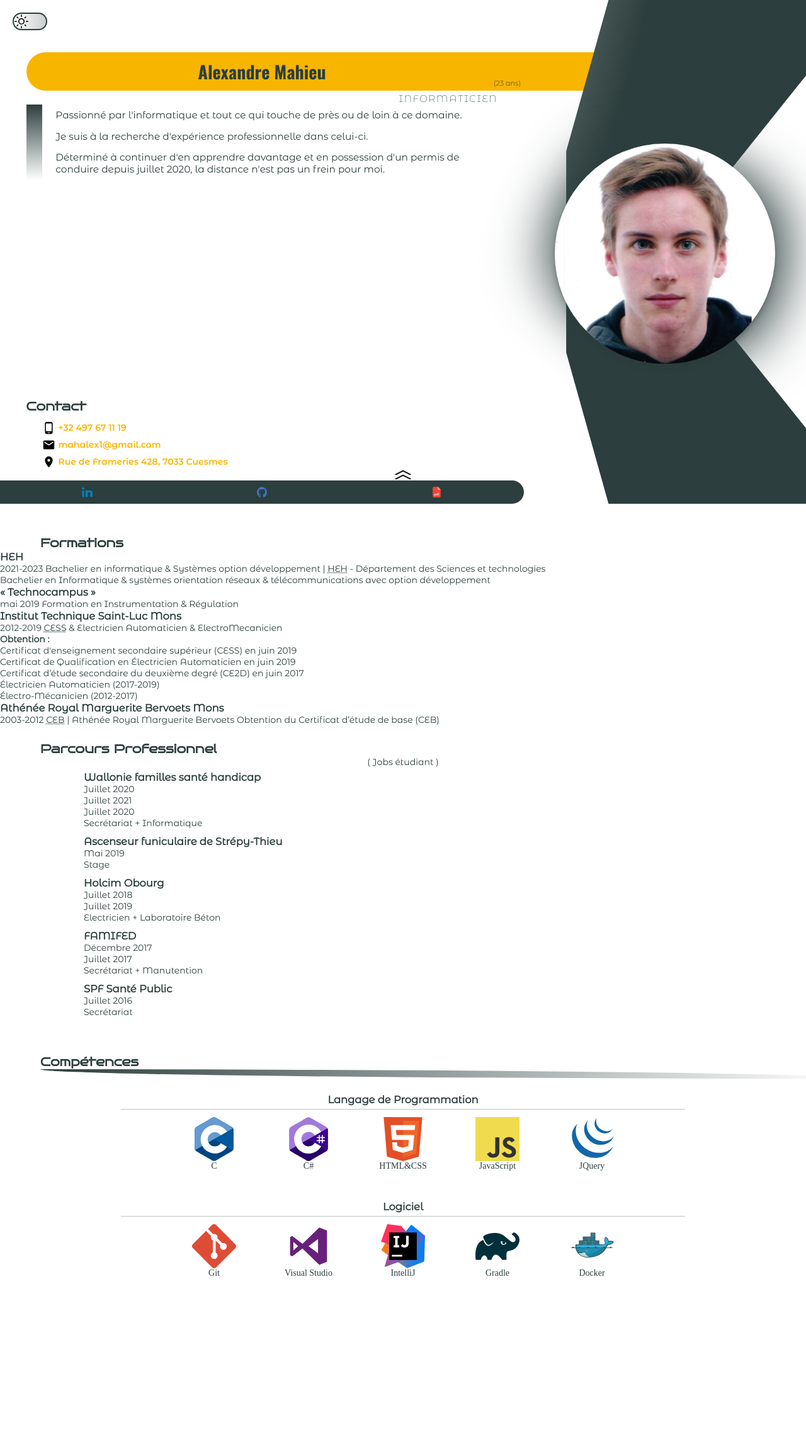
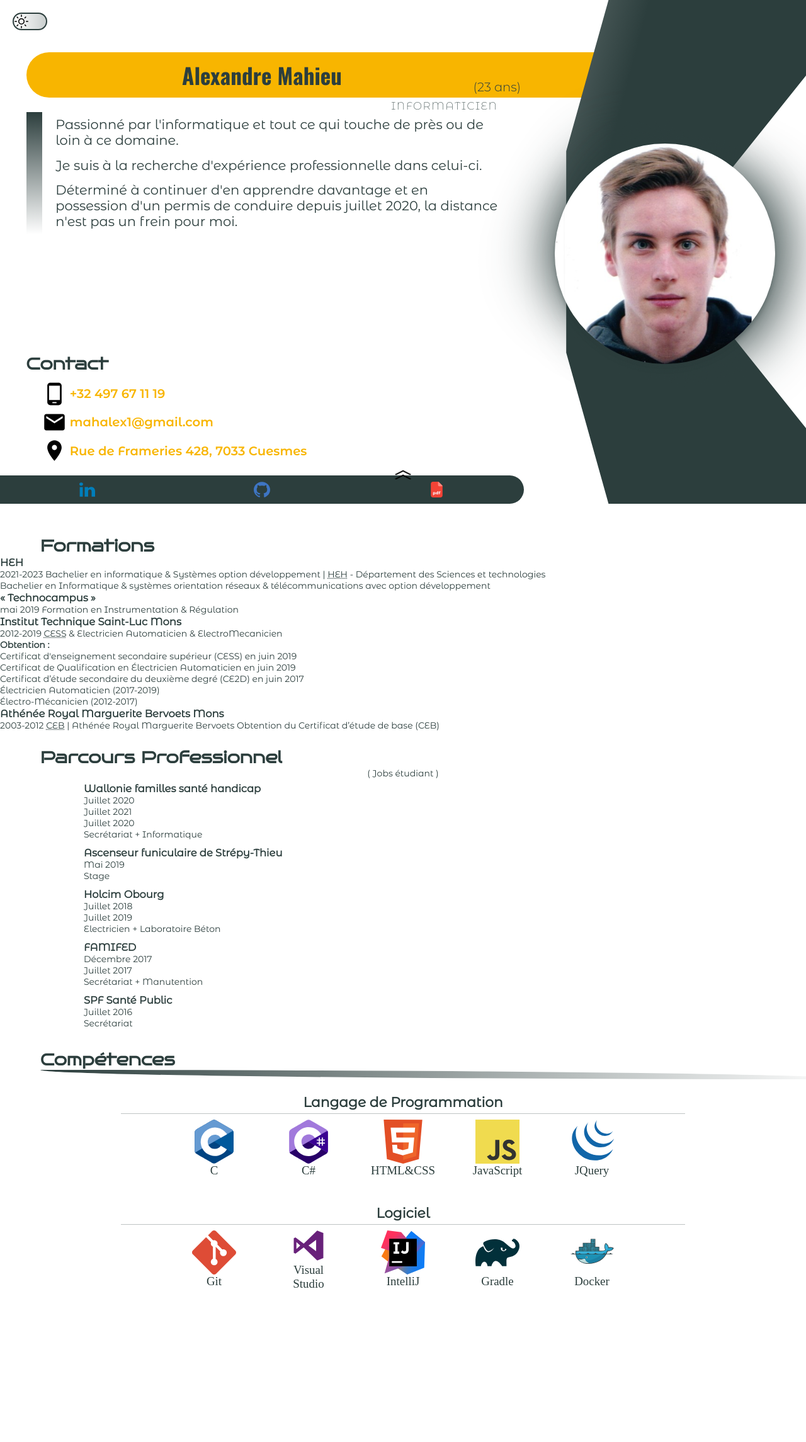
Before and after one commit to M-A-github/M-A-github.github.io, a PHP site: page / in a window 1280 px wide. Shown: the top 2290 px of the page at 63% size. Before the commit the page ends 2026 px from the top, so only its background shows below. Run offline with PHP 8.4, Linux system fonts and the light colour scheme; some web fonts are replaced.

Commit message:
Zone 1, 3 fini

```diff
--- a/styles/style.css
+++ b/styles/style.css
@@ -256,6 +256,7 @@ address {
 	flex-direction: row;
 }
 #title h1 {
+	z-index: 2;
 	padding: 2px 0;
 	flex: 1;
 	text-transform: none;
@@ -265,6 +266,7 @@ address {
 	animation: titleAnim 1.75s ease;
 }
 #age {
+	z-index: 2;
 	position: absolute;
 	right: 5px;
 	bottom: 5px;
@@ -291,7 +293,7 @@ address {
 	height: 100%;
 	background-color: var(--color3);
 	animation: backTitleAnim 1s ease;
-	z-index: -1;
+	z-index: 1;
 }
 #backTitle::before {
 	content: " ";
@@ -588,6 +590,7 @@ address {
 	margin: 1% 15% 5px 15%;
 	padding-bottom: 5px;
 	text-align: center;
+	font-size: 1.25em;
 	border-bottom: 1px solid rgba(var(--special2), 0.3);
 	animation: subTitleAnim 1s ease;
 }
@@ -649,7 +652,7 @@ address {
 	vertical-align: middle;
 }
 .smallCard span {
-	font-size: 1em;
+	font-size: 1.1em;
 	font-family: "SpecialFont";
 	text-align: center;
 }
@@ -683,7 +686,7 @@ address {
 	margin-left: 5%;
 	padding: 2px 10px 2px 0;
 	width: 75px;
-	font-size: 1.2em;
+	font-size: 1.1em;
 	animation: waitTogetherAnim 1.25s ease, titleLangAnim 1.5s 1.25s ease;
 }
 .progress-bar {
@@ -801,7 +804,7 @@ address {
 	width: 100%;
 	padding: 5px 5px;
 	border-top: 1px solid var(--color1);
-	font-size: 1em;
+	font-size: 1.1em;
 	font-family: "SpecialFont";
 	text-align: center;
 	background-color: var(--color2);
@@ -954,7 +957,91 @@ address {
 @media screen and (min-width: 765px) {
 	/* ~~~~~~~~~~ Général ~~~~~~~~~~ */
 	h2 {
-		font-size: 1.35em;
+		font-size: 1.55em;
+	}
+	/* ~~~~~~~~~~ Zone1 - Photo de profil ~~~~~~~~~~ */
+	#photoProfil {
+		margin: initial;
+		height: 200px;
+	}
+	/* ~~~~~~~~~~ Zone1 - Titre ~~~~~~~~~~ */
+	#age {
+		font-size: 1.2em;
+	}
+	#subTitle {
+		font-size: 1.1em;
+	}
+	#about span {
+		font-size: 1.2em;
+	}
+	.zoneCopy {
+		font-size: 1.2em;
+	}
+	.zoneCopy sup img {
+		width: 1.1rem;
+	}
+	.zoneCopy .iconContact:hover ~ .copyIcon img, .zoneCopy .copyIcon:hover img {
+		width: 1.3rem;
+	}
+	.zoneCopy .iconContact:active ~ .copyIcon img, .zoneCopy .iconContact:focus ~ .copyIcon img, .zoneCopy .copyIcon:active img, .zoneCopy .copyIcon:focus img {
+		width: 0.9rem;
+	}
+	.iconContact {
+		width: 2.2rem;
+	}
+	.iconImg {
+		height: 1.4em;
+	}
+	/* ~~~~~~~~~~ Zone 3 - Titre ~~~~~~~~~~ */
+	#zone3 h2::before {
+		height: 15px;
+	}
+	#zone3 h3 {
+		font-size: 1.45em;
+	}
+	.titleLang {
+		font-size: 1.2em;
+	}
+	.smallCard span {
+		font-size: 1.2em;
+	}
+	/* ~~~~~~~~~~ Zone 3 - Card ~~~~~~~~~~ */
+	.mCard {
+		margin: 25px 8px 8px 8px;
+		width: 150px;
+		height: 175px;
+	}
+	.mCard span {
+		font-size: 1.2em;
+	}
+	#mCard1 {
+		animation: mCard1Anim 2s ease;
+	}
+	#mCard4 {
+		animation: mCard4Anim 2s ease;
+	}
+	@keyframes mCard1Anim {
+		from {
+			transform: translateX(-200%);
+		}
+	}
+	@keyframes mCard4Anim {
+		from {
+			transform: translateX(200%);
+		}
+	}
+	@keyframes mCardAnim {
+		from {
+			transform: translateY(200%);
+		}
+	}
+}
+
+/* ========================== Version Ordinateur ========================= */
+@media screen and (min-width: 1024px) {
+	/* ~~~~~~~~~~ Général ~~~~~~~~~~ */
+	h2 {
+		font-size: 1.85em;
 	}
 	/* ~~~~~~~~~~ Zone 1 ~~~~~~~~~~ */
 	#zone1 {
@@ -964,13 +1051,12 @@ address {
 	}
 	/* ~~~~~~~~~~ Zone1 - Photo de profil ~~~~~~~~~~ */
 	#zonePhotoProfil {
-		width: 26%;
+		width: 30%;
 	}
 	#photoProfilBackground {
 		clip-path: polygon(30% 0, 15% 30%, 15% 70%, 30% 100%, 100% 100%, 100% 85%, 50% 50%, 100% 15%, 100% 0);
 	}
 	#photoProfil {
-		margin: initial;
 		height: 250px;
 	}
 	@keyframes backProfilAnim {
@@ -995,6 +1081,34 @@ address {
 	}
 	#title h1 {
 		padding: 10px 20px;
+		font-size: 2.5em;
+	}
+	#age {
+		font-size: 1.4em;
+	}
+	#subTitle {
+		font-size: 1.2em;
+	}
+	#about span {
+		font-size: 1.5em;
+	}
+	.zoneCopy {
+		font-size: 1.4em;
+	}
+	.zoneCopy sup img {
+		width: 1.3rem;
+	}
+	.zoneCopy .iconContact:hover ~ .copyIcon img, .zoneCopy .copyIcon:hover img {
+		width: 1.5rem;
+	}
+	.zoneCopy .iconContact:active ~ .copyIcon img, .zoneCopy .iconContact:focus ~ .copyIcon img, .zoneCopy .copyIcon:active img, .zoneCopy .copyIcon:focus img {
+		width: 1.1rem;
+	}
+	.iconContact {
+		width: 2.8rem;
+	}
+	.iconImg {
+		height: 1.8em;
 	}
 	#backTitle {
 		width: calc(100vw - 20%);
@@ -1040,47 +1154,19 @@ address {
 		border-radius: 0 50px 50px 0;
 	}
 	/* ~~~~~~~~~~ Zone 3 - Titre ~~~~~~~~~~ */
-	#zone3 h2::before {
-		height: 15px;
+	#zone3 h3 {
+		font-size: 1.55em;
+	}
+	.titleLang {
+		width: 100px;
+		font-size: 1.35em;
+	}
+	.smallCard span {
+		font-size: 1.35em;
 	}
 	/* ~~~~~~~~~~ Zone 3 - Card ~~~~~~~~~~ */
-	.mCard {
-		margin: 25px 8px 8px 8px;
-		width: 150px;
-		height: 175px;
-	}
-	/* ~~~~~~~~~~ Zone 3 - Card ~~~~~~~~~~ */
-	#mCard1 {
-		animation: mCard1Anim 2s ease;
-	}
-	#mCard4 {
-		animation: mCard4Anim 2s ease;
-	}
-	@keyframes mCard1Anim {
-		from {
-			transform: translateX(-200%);
-		}
-	}
-	@keyframes mCard4Anim {
-		from {
-			transform: translateX(200%);
-		}
-	}
-	@keyframes mCardAnim {
-		from {
-			transform: translateY(200%);
-		}
-	}
-}
-
-/* ========================== Version Ordinateur ========================= */
-@media screen and (min-width: 1024px) {
-	/* ~~~~~~~~~~ Zone1 - Photo de profil ~~~~~~~~~~ */
-	#zonePhotoProfil {
-		width: 30%;
-	}
-	#photoProfil {
-		height: 300px;
+	.mCard span {
+		font-size: 1.35em;
 	}
 }
 
--- a/styles/stylePrint.css
+++ b/styles/stylePrint.css
@@ -5,7 +5,6 @@
 	* {
 		margin: 0 !important;
 		padding: 0 !important;
-		z-index: 0 !important;
 		animation: none !important;
 		transition: 0s !important;
 		visibility: visible !important;
@@ -15,9 +14,6 @@
 	.zone {
 		width: initial !important;
 		min-height: initial !important;
-	}
-	#zonePhotoProfil {
-
 	}
 	#photoProfil {
 		height: 150px;
```
Also changed, not shown: Note.txt (+0 -8 lines).
